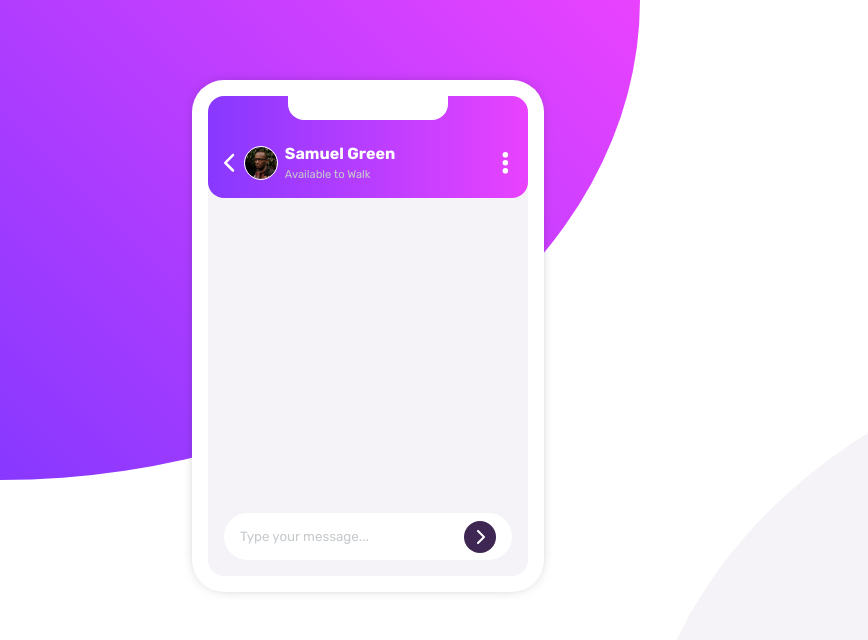
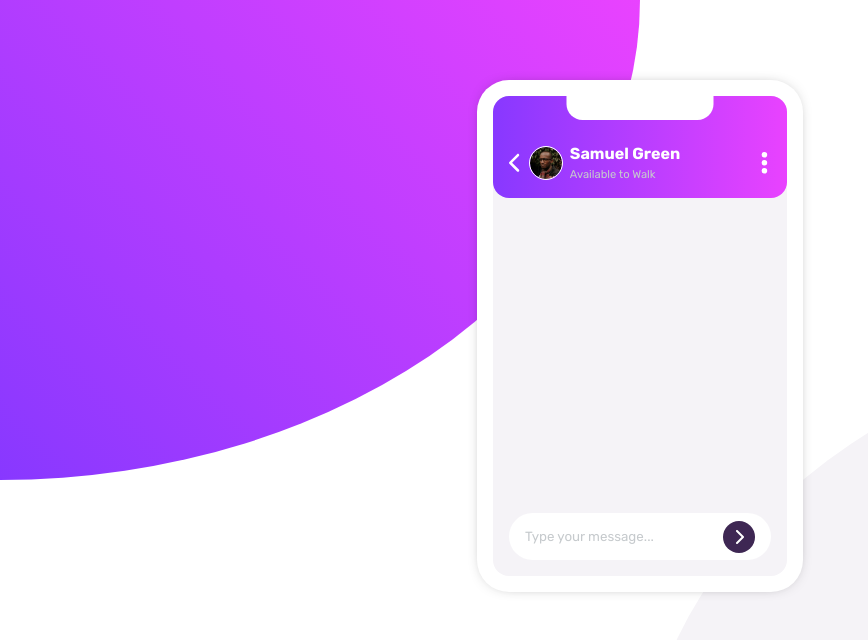
Before and after one commit to huyphan2210/chat-app-css, a Vue app: page / in a window 1280 px wide. Shown: the top 640 px of the page, without its empty margins (0-868 px from the left). Built offline with nearby package versions, Linux system fonts and the light colour scheme.

Commit message:
Config global style

```diff
--- a/src/App.vue
+++ b/src/App.vue
@@ -17,10 +17,12 @@ import Phone from "./components/Phone/Phone.vue";
 main {
   position: relative;
   flex-grow: 1;
-  padding: 10vh 15vw;
+  padding: 10vh clamp(10vw, 2rem, 15vw);
 
   .content {
-    width: 70vw;
+    width: 100%;
+    display: flex;
+    justify-content: center;
   }
 }
 </style>
--- a/src/style.scss
+++ b/src/style.scss
@@ -21,6 +21,6 @@ body {
   min-height: 100vh;
   margin: 0;
   display: flex;
-  overflow: hidden;
+  overflow-x: hidden;
   font-family: Rubik, sans-serif;
 }
```
